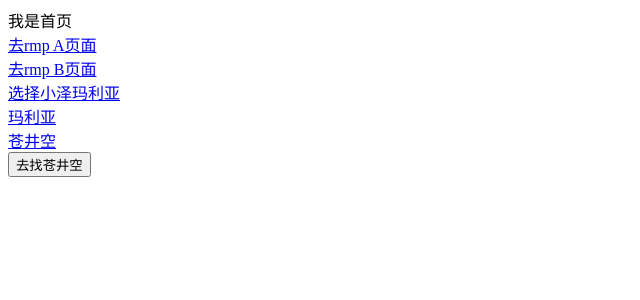
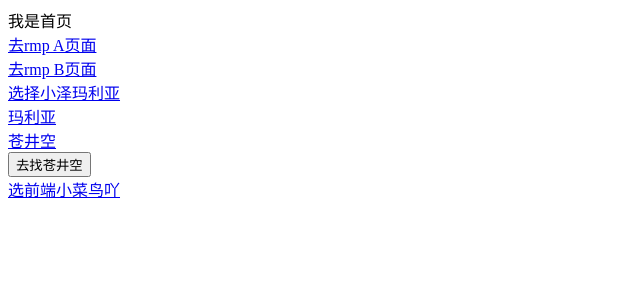
Before and after one commit to raomaiping/react-NextDemo, a Next.js app: page / in a window 1280 px wide. Shown: the top 300 px of the page, without its empty margins (0-640 px from the left). Built offline with nearby package versions, Linux system fonts and the light colour scheme.

Commit message:
路由的六个钩子事件

```diff
--- a/pages/index.js
+++ b/pages/index.js
@@ -2,6 +2,31 @@ import React from 'react'
 import Link from 'next/link'
 import Router from 'next/router'
 const Home=()=>{
+
+  //routeChangeStart
+  //routeChangeComplete
+  //beforeHistoryChange
+  //routeChangeError
+  //hashChangeStart
+  //hashChangeComplete
+  Router.events.on('routeChangeStart',(...arsg)=>{
+    console.log('1.routeChangeStart->路由开始变化，参数为:',...arsg);
+  })
+  Router.events.on('routeChangeComplete',(...arsg)=>{
+    console.log('2.routeChangeComplete->路由变化结束，参数为:',...arsg);
+  })
+  Router.events.on('beforeHistoryChange',(...arsg)=>{
+    console.log('3.beforeHistoryChange->路由变化结束，参数为:',...arsg);
+  })
+  Router.events.on('routeChangeError',(...arsg)=>{
+    console.log('4.routeChangeError->路由发生错误，参数为:',...arsg);
+  })
+  Router.events.on('hashChangeStart',(...arsg)=>{
+    console.log('5.hashChangeStart->，参数为:',...arsg);
+  })
+  Router.events.on('hashChangeComplete',(...arsg)=>{
+    console.log('6.hashChangeComplete->，参数为:',...arsg);
+  })
   function gotoXiaojiejie(){
     // Router.push('/xiaojiejie?name=苍井空')
     Router.push({
@@ -20,6 +45,9 @@ const Home=()=>{
         <div>
             <button onClick={gotoXiaojiejie}>去找苍井空</button>
         </div>
+        <div>
+            <Link href="#rmp"><a>选前端小菜鸟吖</a></Link>
+        </div>
       </>
   )
 }
```
